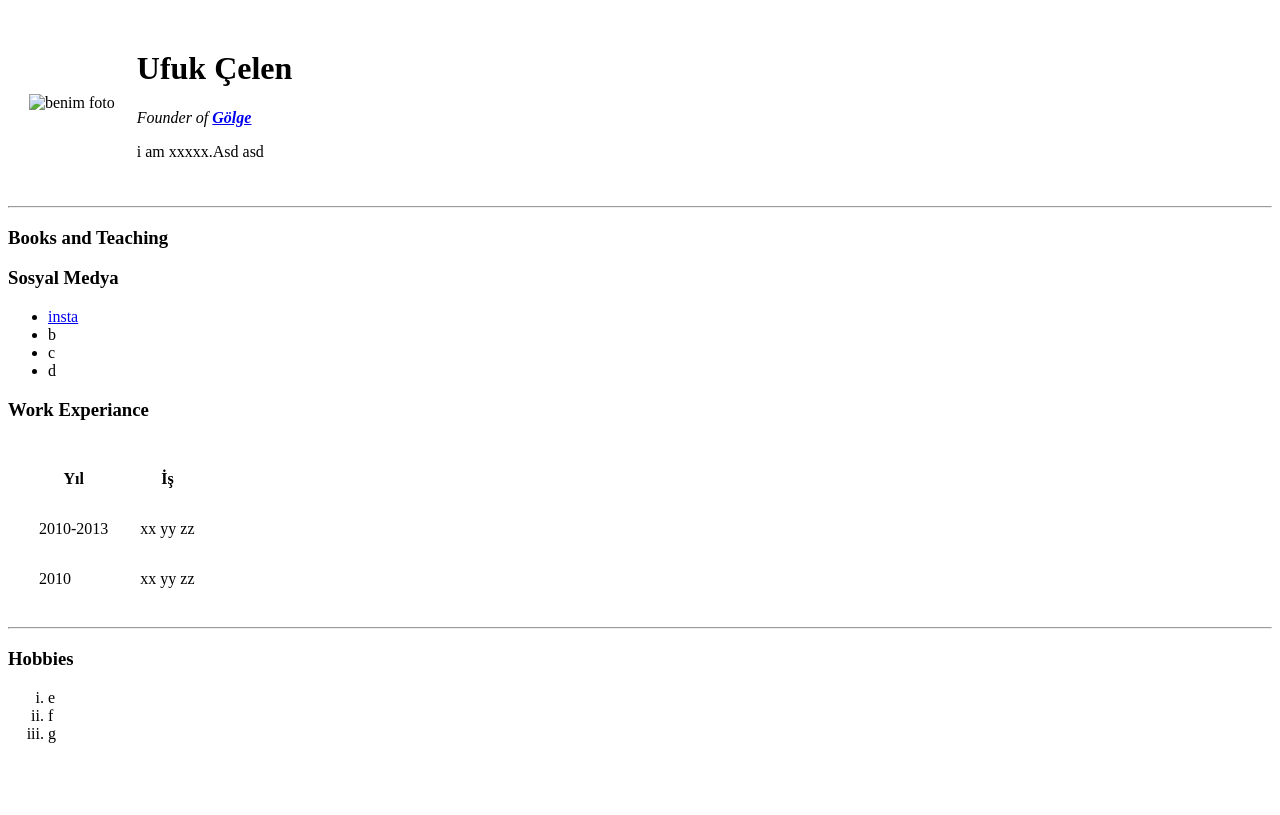
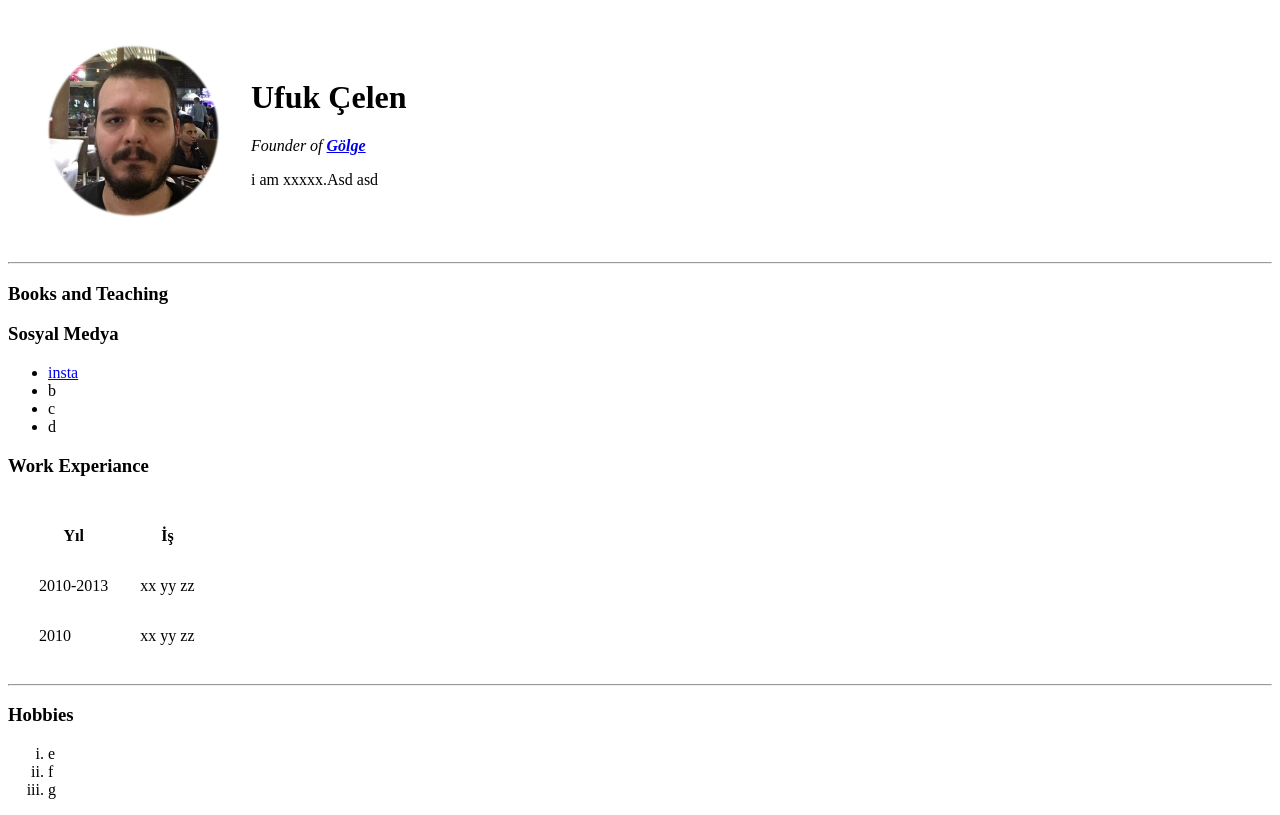
Before and after one commit to ufukcelen/web_denemeler, a plain HTML site: page index.html in a window 1280 px wide. Drawn offline with Linux system fonts and the light colour scheme.

Commit message:
Update index.html

```diff
--- a/index.html
+++ b/index.html
@@ -10,7 +10,7 @@
   <table cellspacing="20">
     <tr>
       <td>
-        <img src="images/a.png" width="200" height="200" alt="benim foto">
+        <img src="a.png" width="200" height="200" alt="benim foto">
       </td>
       <td>
         <h1>Ufuk Çelen</h1>
```
